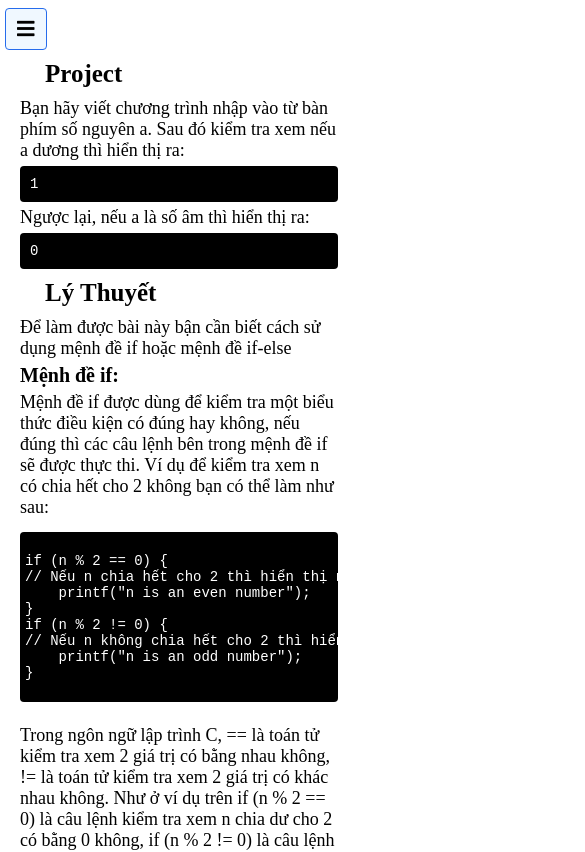
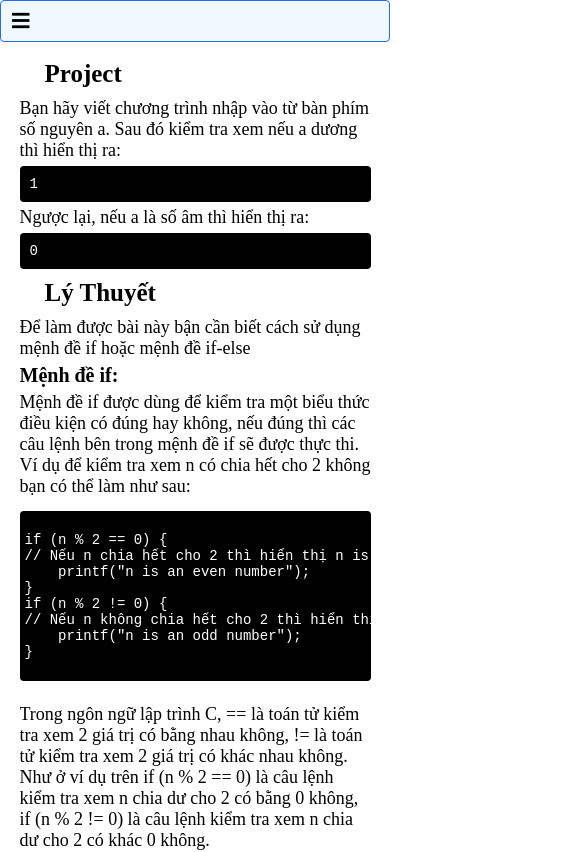
Before and after one commit to LamHueTrung/bai-2, a plain HTML site: page index.html in a window 390 px wide. Shown: the top 852 px of the page, 585 px wide, since content can reach past the window. Drawn offline with Linux system fonts and the light colour scheme.

Commit message:
Update reponsive.css

```diff
--- a/assets/css/reponsive.css
+++ b/assets/css/reponsive.css
@@ -8,11 +8,13 @@
     }
     .header {
         position: relative;
-        margin: 8px 0px;
+        margin: 0;
+        width: 100%;
     }
     .container {
         position: absolute;
         margin: 50px 0 0 0;
+        width: 100%;
     }
     .header-menu {
         display: block;
@@ -24,7 +26,7 @@
         background: aliceblue;
         border: 1px solid #266cec;
         border-radius: 4px;
-        margin: 0 0 0 5px;
+        margin: 0;
         padding-left: 0px;
     }
     .header_list-mobile {
@@ -42,11 +44,11 @@
     }
     .gird__column-2 {
         display: block;
-        width: 92%;
+        width: 100%;
     }
     .content_LT {
-        margin: 0 20px;
-        width: 54%;
+        margin: 0 5%;
+        width: 90%;
     }
     .container h1 {
         margin-left: 25px;
@@ -54,7 +56,7 @@
         text-align: inherit;
     }
     .content__HD {
-        width: 60%;
+        width: 100%;
     }
     .video {
         width: 90%;
@@ -64,8 +66,4 @@
     }
     .btn-next {
             margin: 10px 15px;
-    }
-    .container__learn  {
-            margin-left: 0px;
-    }
 }
```
